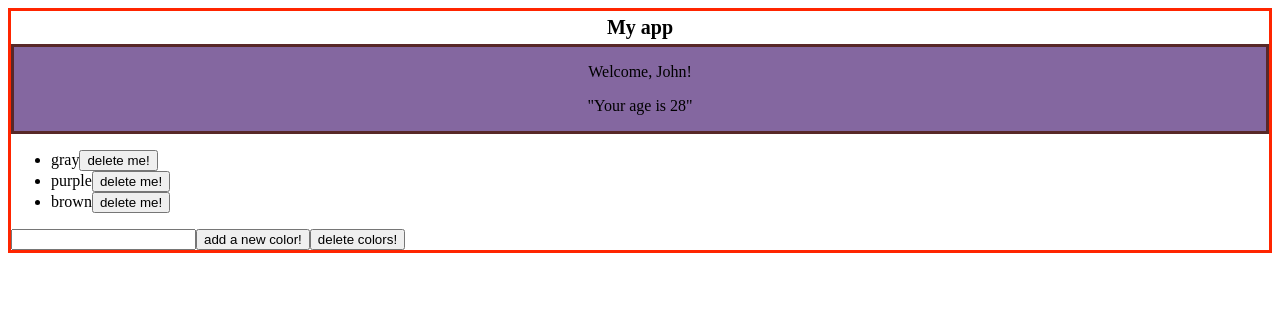
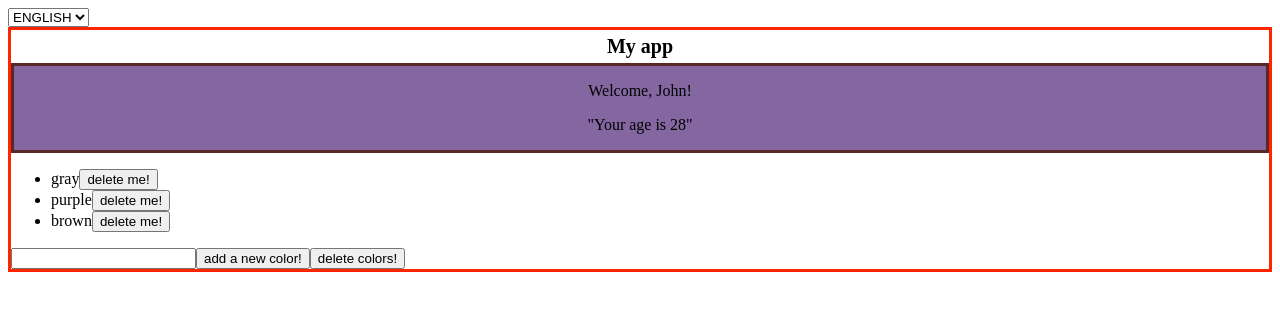
Before and after one commit to Meli357/REACT-exercises, a React (Create React App) app: page / in a window 1280 px wide. Shown: the top 310 px of the page. Built offline with nearby package versions, Linux system fonts and the light colour scheme.

Commit message:
create LanguageContext

```diff
--- a/src/App.js
+++ b/src/App.js
@@ -9,11 +9,14 @@ import { Login } from "./Login";
 import { UncontrolledLogin } from "./UncontrolledLogin";
 import { TodoList } from "./TodoList";
 import { Container } from "./Container";
+import { Language } from "./Language";
 
 export class App extends React.Component{
     render(){
         return(
-            <Container title="My app" >
+            <div>
+            <Language />
+            <Container title="My app">
                 {/* <Hello /> */}
                 <Welcome age={28} name="John"/>
                 {/* <Counter />
@@ -30,6 +33,7 @@ export class App extends React.Component{
                         </div>)}}>
                 </TodoList>
             </Container>
+            </div>
         )
     }
 }
--- /dev/null
+++ b/src/DisplayLanguage.js
@@ -0,0 +1,7 @@
+import React from "react";
+
+export class DisplayLanguage extends React.Component{
+    render(){
+        return(<div></div>)
+    }
+}
--- /dev/null
+++ b/src/Language.js
@@ -0,0 +1,27 @@
+import React from 'react'
+import {createContext} from 'react'
+import { DisplayLanguage } from './DisplayLanguage'
+
+export const LanguageContext = createContext('en')
+export class Language extends React.Component{
+    state={
+        language:"en"
+    }
+    handleLanguage=(event)=>{
+        this.setState({
+            language: event.target.value
+        })
+    }
+    render(){
+        return (<div>
+            <select value={this.state.language} onChange={this.handleLanguage}>
+                <option value="en">ENGLISH</option>
+                <option value="it">ITALIAN</option>
+                <option value="es">SPANISH</option>
+            </select>
+            <LanguageContext.Provider value={this.state.language}>
+            <DisplayLanguage />
+            </LanguageContext.Provider>
+        </div>)
+    }
+}
```
